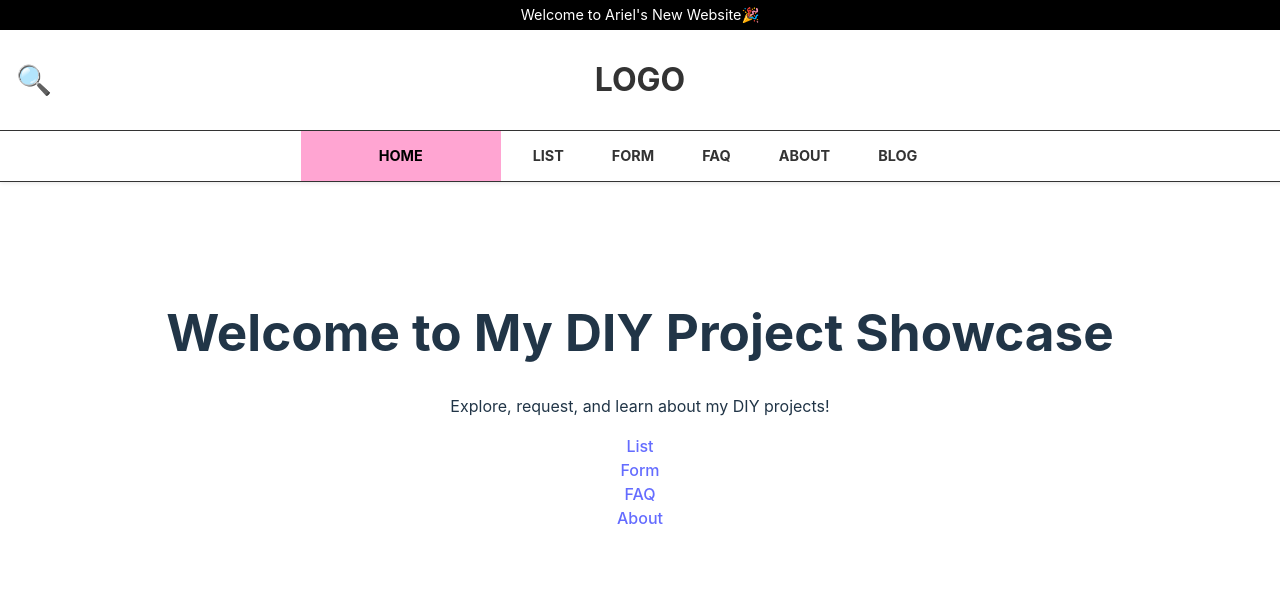
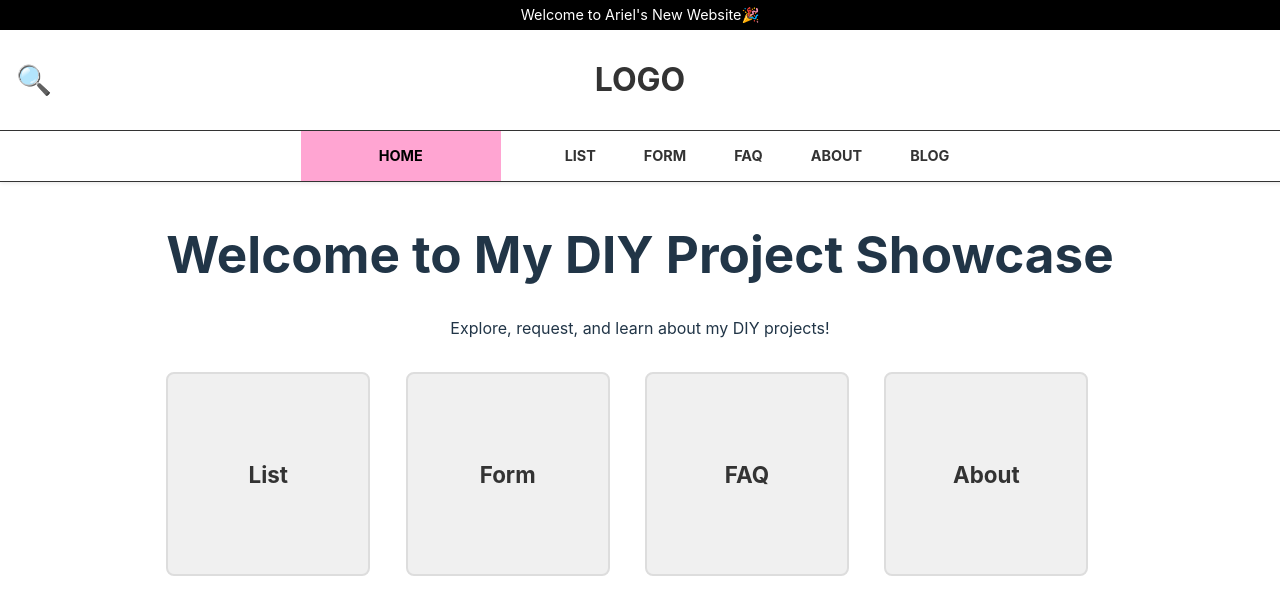
Before and after one commit to HYC-code520/your-next-gift, a React (Vite) app: page / in a window 1280 px wide. Shown: the top 614 px of the page. Built offline with nearby package versions, Linux system fonts and the light colour scheme; data requests are answered from the project's data file.

Commit message:
home page add clickable squares

```diff
--- a/src/components/Home.jsx
+++ b/src/components/Home.jsx
@@ -1,4 +1,5 @@
 import { Link } from 'react-router-dom';
+import '../styles/Home.css'; // If the CSS file is in the `styles` folder
 
 
 function Home() {
--- /dev/null
+++ b/src/styles/Home.css
@@ -0,0 +1,42 @@
+/* General Container Styles */
+.home-container {
+    text-align: center;
+    padding: 2rem;
+}
+
+/* Navigation Grid */
+.home-navigation {
+    display: grid;
+    grid-template-columns: repeat(4, 1fr); /* Four columns for one line */
+    gap: 10px; /* Reduced space between items */
+    max-width: 100%; /* Allow the grid to span full width */
+    margin: 2rem auto; /* Center align grid */
+}
+
+/* Individual Navigation Items */
+.nav-item {
+    text-decoration: none; /* Remove underline from links */
+}
+
+/* Placeholder Box */
+.nav-placeholder {
+    display: flex;
+    align-items: center;
+    justify-content: center;
+    width: 200px; /* Larger width for the square */
+    height: 200px; /* Larger height for the square */
+    background-color: #f0f0f0; /* Light gray placeholder */
+    border: 2px solid #ddd; /* Border around the square */
+    color: #333; /* Text color */
+    font-size: 1.4rem; /* Slightly larger text size */
+    font-weight: bold;
+    border-radius: 8px; /* Optional: Rounded corners */
+    transition: background-color 0.3s, transform 0.2s; /* Smooth effects */
+}
+
+/* Hover Effect */
+.nav-placeholder:hover {
+    background-color: #ffa5d2; /* Pastel pink on hover */
+    transform: scale(1.05); /* Slightly enlarge on hover */
+    color: #fff; /* Change text color to white */
+}
```
